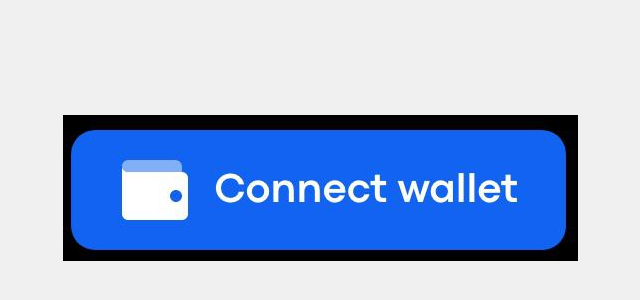
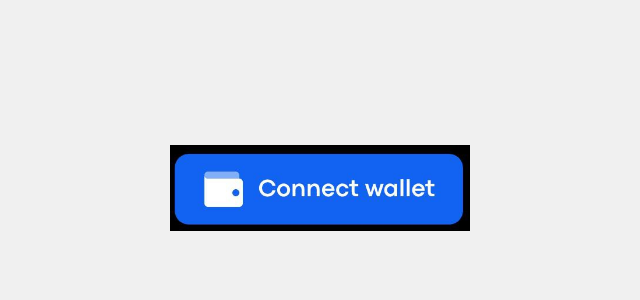
Before and after one commit to mileschan852/MHClub, a plain HTML site: page index.html in a window 1280 px wide. Shown: the part 212-512 px from the top of the page, without its empty margins (320-960 px from the left). Drawn offline with Linux system fonts and the light colour scheme.

Commit message:
Update index.html

```diff
--- a/index.html
+++ b/index.html
@@ -15,6 +15,8 @@
             background-color: #f0f0f0;
         }
         #loginButton {
+            width: 100%; /* Set button width to 100% of parent container */
+            max-width: 300px; /* Set maximum button width to limit size on larger screens */
             cursor: pointer;
         }
     </style>
```
